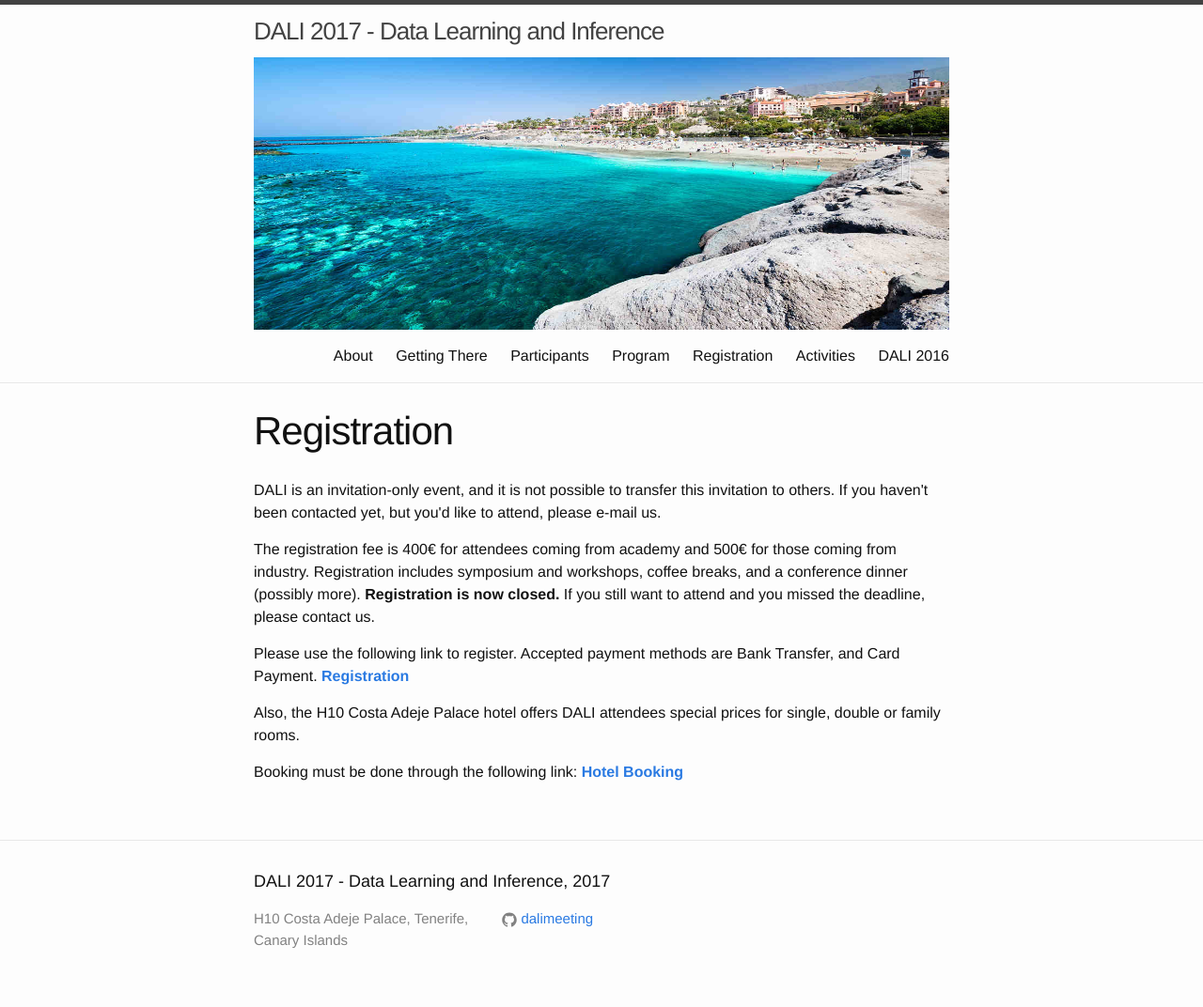
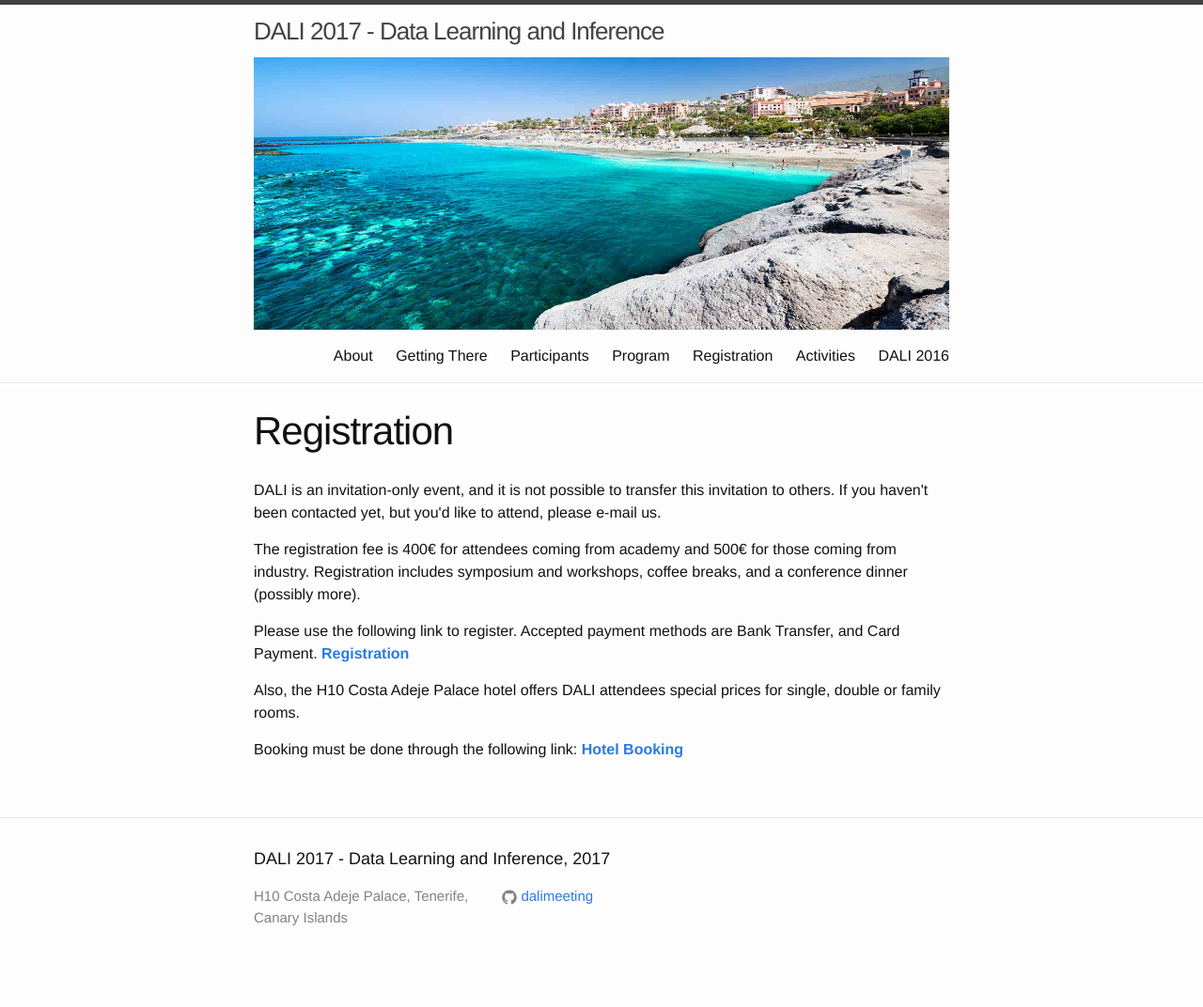
Before and after one commit to dalimeeting/dalimeeting.github.io, a Jekyll site: the page built from registration.html, in a window 1280 px wide. Shown: the whole page at 94% size. Built offline with Jekyll 4.4.1, drawn with Linux system fonts in a browser that asks for light colours; after the commit the page ends 1048 px from its top, so only the background shows below that.

Commit message:
Update registration.html

```diff
--- a/_layouts/registration.html
+++ b/_layouts/registration.html
@@ -8,7 +8,7 @@ layout: page
   <p></p>
 
   <p> The registration fee is 400€ for attendees coming from academy and 500€ for those coming from industry. Registration includes symposium and workshops, coffee breaks, and a conference dinner
-    (possibly more). <b> Registration is now closed. </b> If you still want to attend and you missed the deadline, please contact us. </p>
+    (possibly more).</p>
 
   <p> Please use the following link to register. Accepted payment methods are Bank Transfer, and Card Payment. <a href="http://gecoweb.gesintur.com/pub/1600006/q2/cgi.hrb?idexp=VJ7FP&main=inscripcion"> <b> Registration </b> </a></p>
 
@@ -17,7 +17,7 @@ layout: page
   <p> Also, the H10 Costa Adeje Palace hotel offers DALI attendees special prices for single, double or family rooms.
   </p>
 
- <p>   Booking must be done through the following link: <a href="http://gecoweb.gesintur.com/pub/1600006/q2/cgi.hrb?idexp=VJ7FP&main=alojamientos
+ <p> Booking must be done through the following link: <a href="http://gecoweb.gesintur.com/pub/1600006/q2/cgi.hrb?idexp=VJ7FP&main=alojamientos
       "> <b> Hotel Booking </b> </a> </p>
 
 
```
